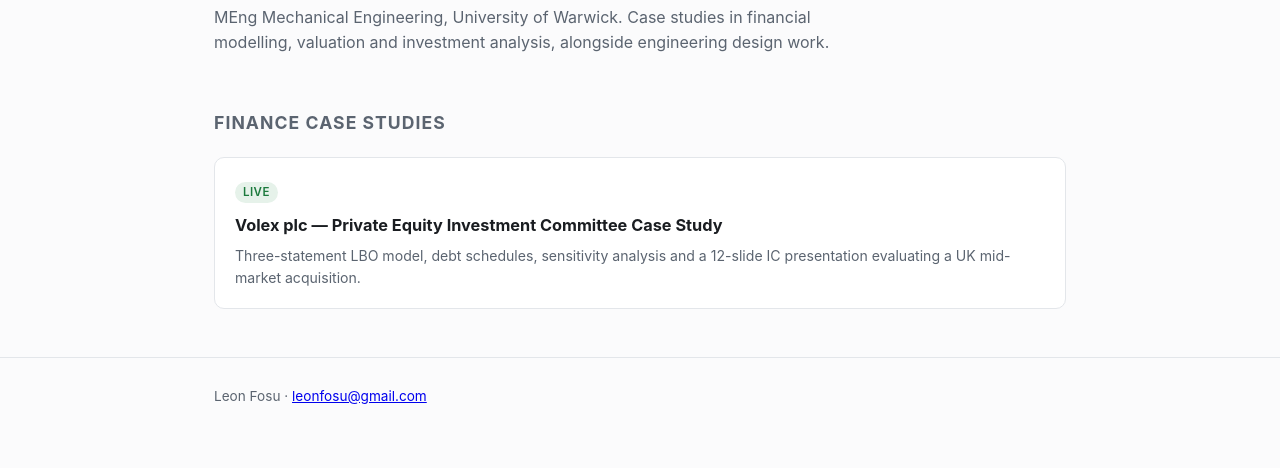
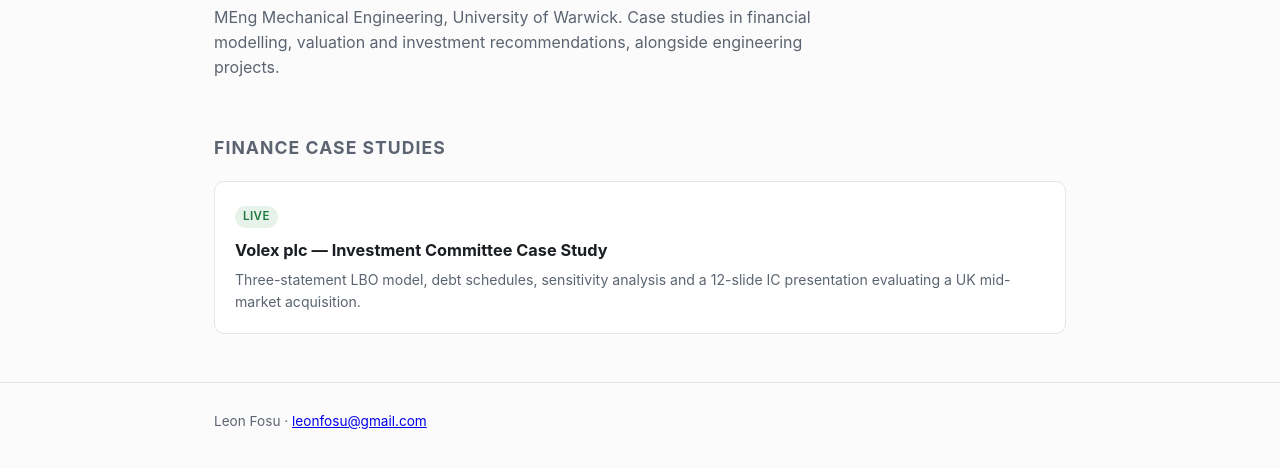
Before and after one commit to leonfosu/leonfosu.github.io, a plain HTML site: page index.html in a window 1280 px wide. Shown: the part 182-650 px from the top of the page. Drawn offline with Linux system fonts and the light colour scheme.

Commit message:
about section change
Changed the description of the page so things are more fitting

```diff
--- a/index.html
+++ b/index.html
@@ -23,7 +23,7 @@
   <section class="hero">
     <h1>Engineering &amp; Finance Portfolio</h1>
     <p>MEng Mechanical Engineering, University of Warwick. Case studies in financial modelling,
-       valuation and investment analysis, alongside engineering design work.</p>
+       valuation and investment recommendations, alongside engineering projects.</p>
   </section>
 
   <section id="projects">
@@ -32,7 +32,7 @@
 
       <a class="card" href="projects/volex-lbo.html">
         <span class="tag live">Live</span>
-        <h3>Volex plc — Private Equity Investment Committee Case Study</h3>
+        <h3>Volex plc — Investment Committee Case Study</h3>
         <p>Three-statement LBO model, debt schedules, sensitivity analysis and a 12-slide IC presentation
            evaluating a UK mid-market acquisition.</p>
       </a>
```
